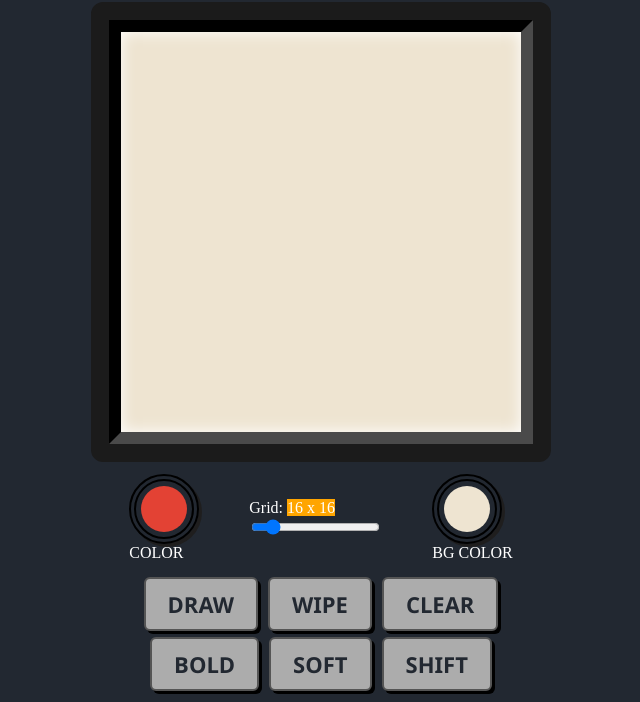
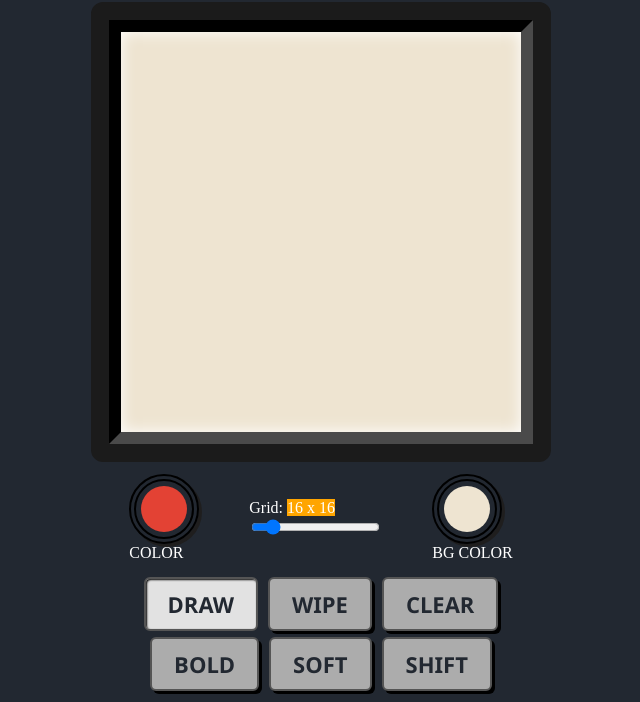
Before and after one commit to SakolkiatNr/Etch-a-Sketch, a plain HTML site: page index.html in a window 1280 px wide. Shown: the part 146-848 px from the top of the page, without its empty margins (319-959 px from the left). Drawn offline with Linux system fonts and the light colour scheme.

Commit message:
Styling button

```diff
--- a/button.css
+++ /dev/null
@@ -1,33 +0,0 @@
-button {
-  padding: 10px 18px;
-  margin: 6px;
-  font-family: 'Segoe UI', monospace;
-  font-size: 24px;
-  font-weight: bold;
-  color: #eeeeee;
-  background-color: #393e46;
-  border: 2px solid #4e555e;
-  border-radius: 6px;
-  box-shadow: 2px 2px 0 black;
-  cursor: pointer;
-  transition: all 0.2s ease;
-}
-
-button:hover {
-  background-color: #50565f;
-  box-shadow: 1px 1px 0 black;
-  transform: translateY(1px);
-}
-
-button:active {
-  background-color: #2e3238;
-  box-shadow: inset 1px 1px 2px #a09060;
-  transform: translateY(2px);
-}
-
-button.activate {
-  background-color: #00adb5;
-  color: white;
-  border-color: #00adb5;
-  box-shadow: inset 2px 2px 3px #00adb580;
-}
--- a/style.css
+++ b/style.css
@@ -133,13 +133,22 @@ button {
     border: 2px solid rgb(85, 85, 85);
     border-radius: 6px;
     box-shadow: 3px 3px black;
+    transition: all 0.2 ease;
 
 }
 
 button:hover {
     background-color: #e9e9e9;
+    box-shadow: 2px 2px black;
+    transform: translateY(1px);
 }
 
 button:active {
+    box-shadow: inset 1px 1px 2px black;
+    transform: translateY(2px);
+}
 
+button.activate {
+    background-color: rgb(226, 226, 226);
+    box-shadow: inset 1px 1px 2px black;
 }
```
